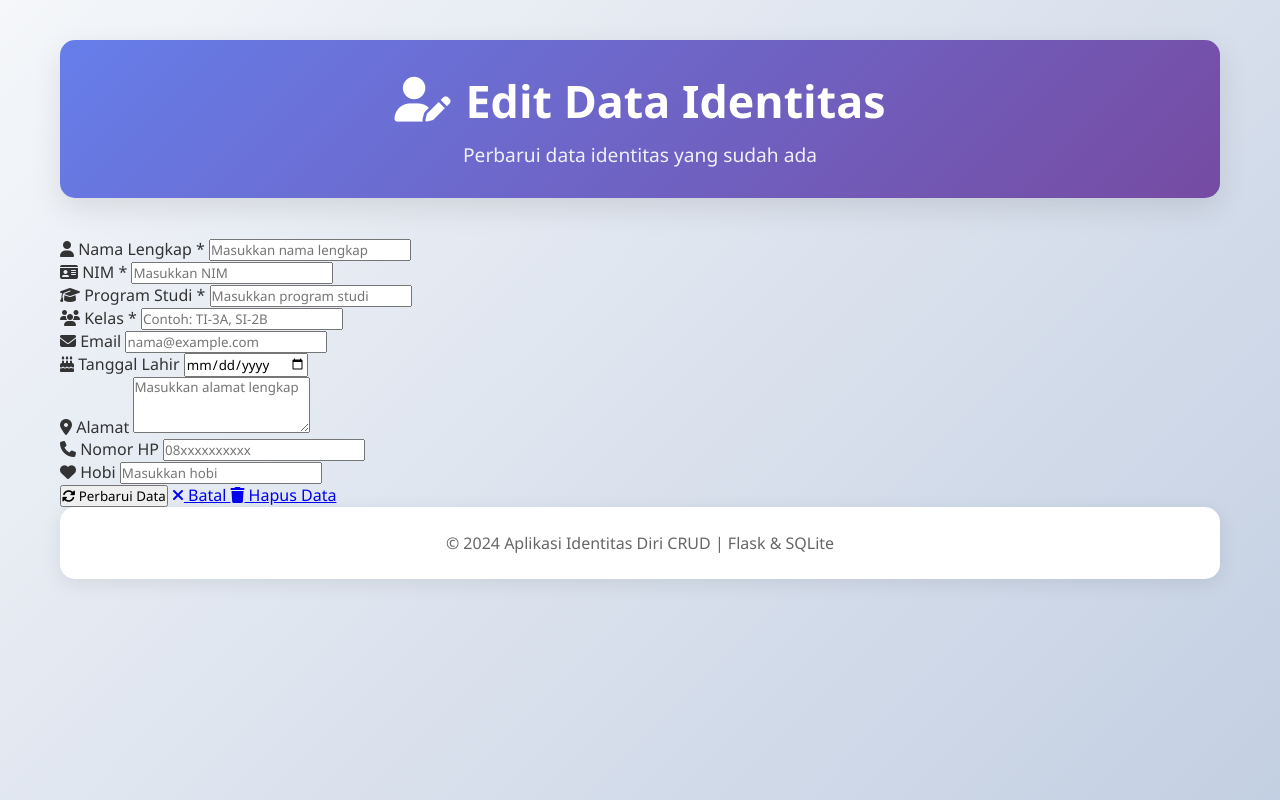
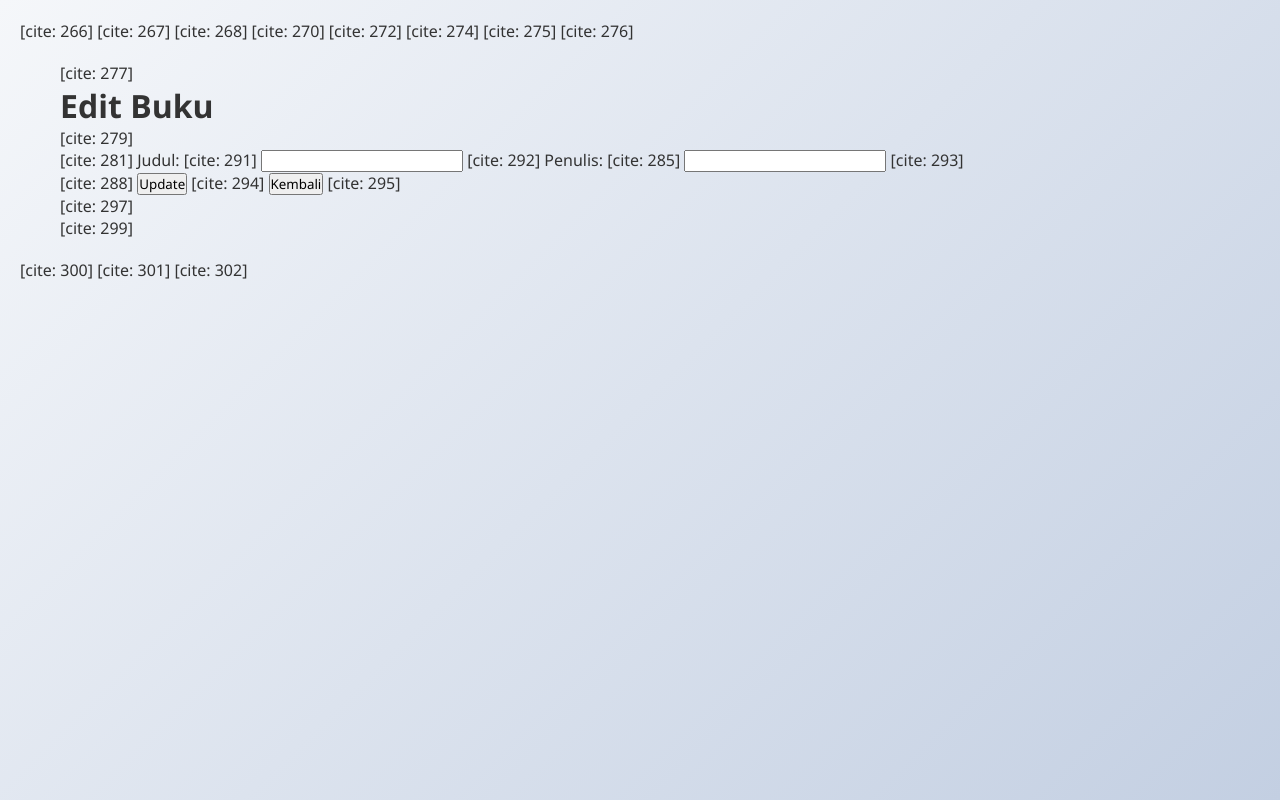
Before and after one commit to Syeeraaaa/FlaskSQLite_222, a Python web app: template templates/edit.html in a window 1280 px wide. Run offline with Jinja, Linux system fonts and the light colour scheme; the template is opened without the code that fills it, so the values that code supplies are empty.

Commit message:
membuat fungsi untuk mengubah buku

```diff
--- a/templates/edit.html
+++ b/templates/edit.html
@@ -1,133 +1,23 @@
-<!DOCTYPE html>
-<html lang="id">
-<head>
-    <meta charset="UTF-8">
-    <meta name="viewport" content="width=device-width, initial-scale=1.0">
-    <title>Edit Identitas - Flask App</title>
-    <link rel="stylesheet" href="{{ url_for('static', filename='style.css') }}">
-    <link rel="stylesheet" href="https://cdnjs.cloudflare.com/ajax/libs/font-awesome/6.4.0/css/all.min.css">
-</head>
-<body>
-    <div class="container">
-        <header class="header">
-            <h1><i class="fas fa-user-edit"></i> Edit Data Identitas</h1>
-            <p class="subtitle">Perbarui data identitas yang sudah ada</p>
-        </header>
-
-        {% with messages = get_flashed_messages(with_categories=true) %}
-            {% if messages %}
-                <div class="flash-messages">
-                    {% for category, message in messages %}
-                        <div class="flash-message {{ category }}">
-                            <i class="fas fa-{% if category == 'success' %}check-circle{% else %}exclamation-circle{% endif %}"></i>
-                            {{ message }}
-                        </div>
-                    {% endfor %}
-                </div>
-            {% endif %}
-        {% endwith %}
-
-        <div class="form-container">
-            <form method="POST" action="{{ url_for('edit', id=id) }}" class="form">
-                <div class="form-grid">
-                    <div class="form-group">
-                        <label for="nama">
-                            <i class="fas fa-user"></i> Nama Lengkap *
-                        </label>
-                        <input type="text" id="nama" name="nama"
-                               value="{{ data['nama'] }}"
-                               required placeholder="Masukkan nama lengkap">
-                    </div>
-
-                    <div class="form-group">
-                        <label for="nim">
-                            <i class="fas fa-id-card"></i> NIM *
-                        </label>
-                        <input type="text" id="nim" name="nim"
-                               value="{{ data['nim'] }}"
-                               required placeholder="Masukkan NIM">
-                    </div>
-
-                    <div class="form-group">
-                        <label for="prodi">
-                            <i class="fas fa-graduation-cap"></i> Program Studi *
-                        </label>
-                        <input type="text" id="prodi" name="prodi"
-                               value="{{ data['prodi'] }}"
-                               required placeholder="Masukkan program studi">
-                    </div>
-
-                    <div class="form-group">
-                        <label for="kelas">
-                            <i class="fas fa-users"></i> Kelas *
-                        </label>
-                        <input type="text" id="kelas" name="kelas"
-                               value="{{ data['kelas'] }}"
-                               required placeholder="Contoh: TI-3A, SI-2B">
-                    </div>
-
-                    <div class="form-group">
-                        <label for="email">
-                            <i class="fas fa-envelope"></i> Email
-                        </label>
-                        <input type="email" id="email" name="email"
-                               value="{{ data.get('email', '') }}"
-                               placeholder="nama@example.com">
-                    </div>
-
-                    <div class="form-group">
-                        <label for="tanggal_lahir">
-                            <i class="fas fa-birthday-cake"></i> Tanggal Lahir
-                        </label>
-                        <input type="date" id="tanggal_lahir" name="tanggal_lahir"
-                               value="{{ data.get('tanggal_lahir', '') }}">
-                    </div>
-
-                    <div class="form-group full-width">
-                        <label for="alamat">
-                            <i class="fas fa-map-marker-alt"></i> Alamat
-                        </label>
-                        <textarea id="alamat" name="alamat" rows="3"
-                                  placeholder="Masukkan alamat lengkap">{{ data.get('alamat', '') }}</textarea>
-                    </div>
-
-                    <div class="form-group">
-                        <label for="no_hp">
-                            <i class="fas fa-phone"></i> Nomor HP
-                        </label>
-                        <input type="tel" id="no_hp" name="no_hp"
-                               value="{{ data.get('no_hp', '') }}"
-                               placeholder="08xxxxxxxxxx">
-                    </div>
-
-                    <div class="form-group">
-                        <label for="hobi">
-                            <i class="fas fa-heart"></i> Hobi
-                        </label>
-                        <input type="text" id="hobi" name="hobi"
-                               value="{{ data.get('hobi', '') }}"
-                               placeholder="Masukkan hobi">
-                    </div>
-                </div>
-
-                <div class="form-actions">
-                    <button type="submit" class="btn btn-primary">
-                        <i class="fas fa-sync-alt"></i> Perbarui Data
-                    </button>
-                    <a href="{{ url_for('index') }}" class="btn btn-secondary">
-                        <i class="fas fa-times"></i> Batal
-                    </a>
-                    <a href="{{ url_for('delete', id=id) }}" class="btn btn-danger"
-                       onclick="return confirm('Apakah Anda yakin ingin menghapus data ini?')">
-                        <i class="fas fa-trash"></i> Hapus Data
-                    </a>
-                </div>
-            </form>
-        </div>
-
-        <footer class="footer">
-            <p>© 2024 Aplikasi Identitas Diri CRUD | Flask & SQLite</p>
-        </footer>
-    </div>
-</body>
-</html>
+<!DOCTYPE html> [cite: 266]
+<html lang="en"> [cite: 267]
+<head> [cite: 268]
+    <meta charset="UTF-8"> [cite: 270]
+    <title>Edit Buku</title> [cite: 272]
+    <link rel="stylesheet" href="{{ url_for('static', filename='style.css') }}"> [cite: 274]
+</head> [cite: 275]
+<body> [cite: 276]
+    <div class="container"> [cite: 277]
+        <h1 class="title">Edit Buku</h1> [cite: 279]
+        <form method="post" class="form"> [cite: 281]
+            <label>Judul:</label> [cite: 291]
+            <input type="text" name="judul" value="{{ book.judul }}" required> [cite: 292]
+            <label>Penulis:</label> [cite: 285]
+            <input type="text" name="penulis" value="{{ book.penulis }}" required> [cite: 293]
+            <div class="form-actions"> [cite: 288]
+                <button type="submit" class="btn primary">Update</button> [cite: 294]
+                <a href="{{ url_for('index') }}"><button type="button" class="btn">Kembali</button></a> [cite: 295]
+            </div> [cite: 297]
+        </form> [cite: 299]
+    </div> [cite: 300]
+</body> [cite: 301]
+</html> [cite: 302]
```
